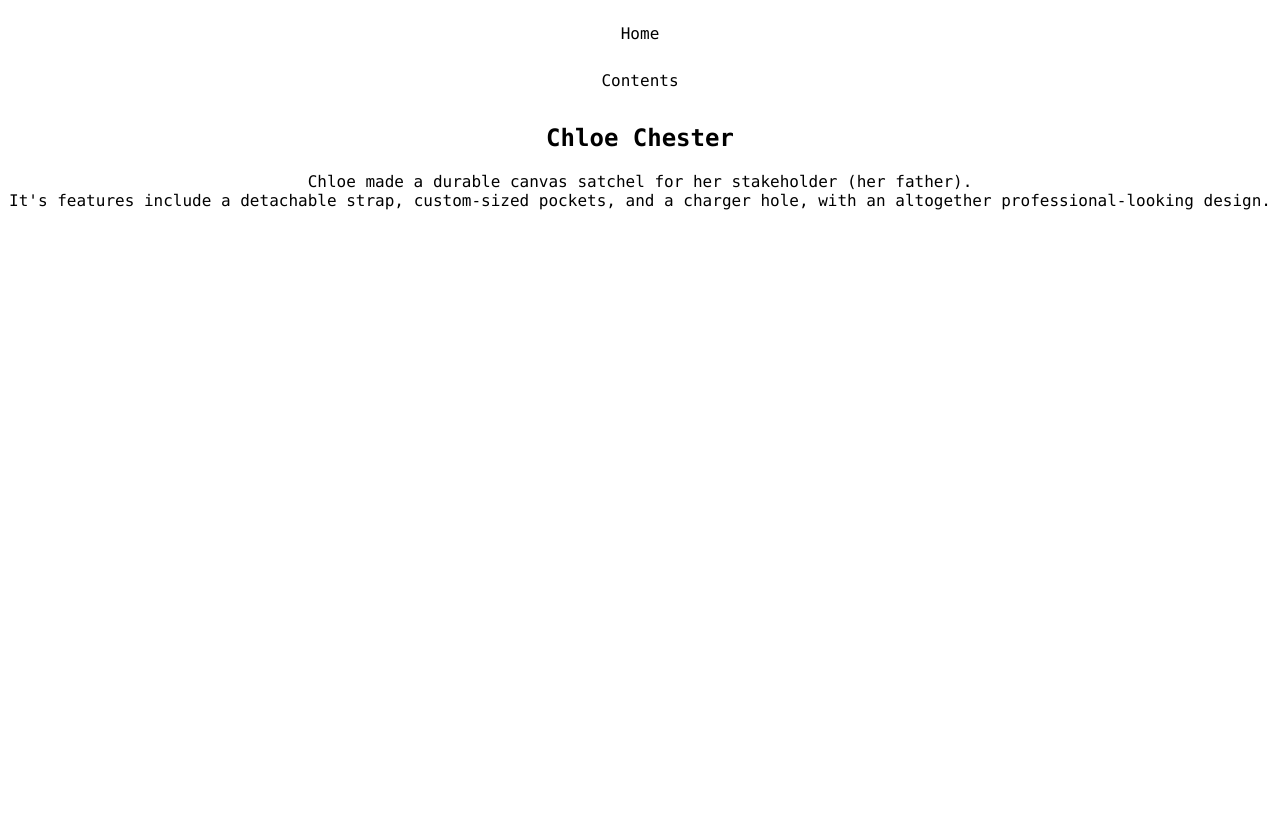
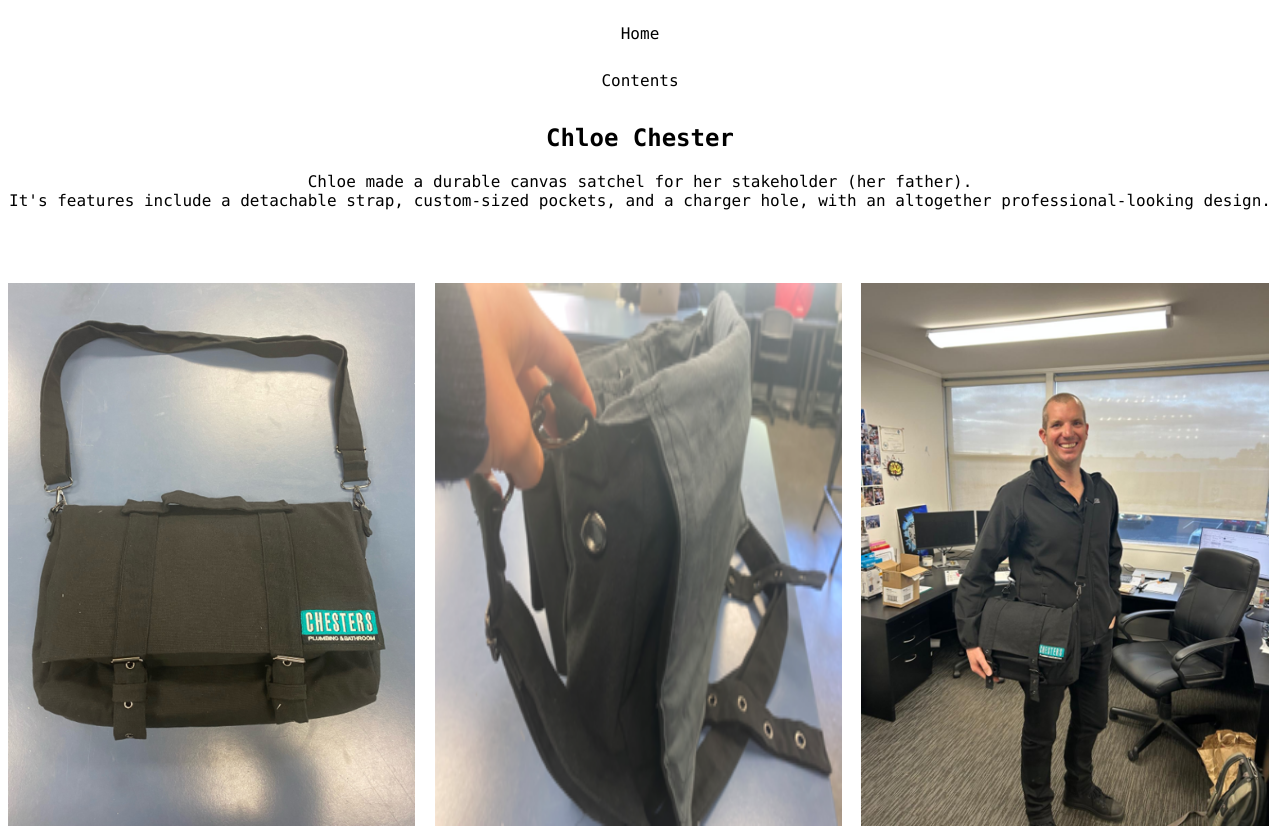
Before and after one commit to LITdt/almostalmostfinalfashionwebsite, a plain HTML site: page Chloe.html in a window 1280 px wide. Before the commit the page ends 800 px from the top, so only its background shows below. Drawn offline with Linux system fonts and the light colour scheme.

Commit message:
Update Chloe.html

```diff
--- a/Chloe.html
+++ b/Chloe.html
@@ -35,11 +35,12 @@
             <br>
             <br>
             <div class="flex-container">
-               <img src="Images/Chloeimage-1.png" class="photo1" alt="">
-               <img src="Images/Chloeimage-2.png" class="photo2" alt="">
-               <img src="Images/Chloeimage-3.png" class="photo3" alt="">
+               <img src="Chloeimage-1.png" class="photo1" alt="">
+               <img src="Chloeimage-2.png" class="photo2" alt="">
+               <img src="Chloeimage-3.png" class="photo3" alt="">
 
             </div>
         </main>
     </body>
+
 </html>
```
